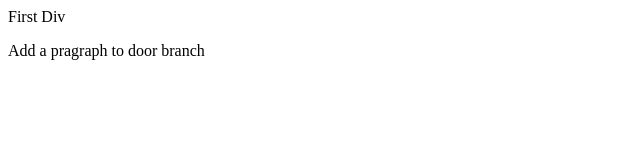
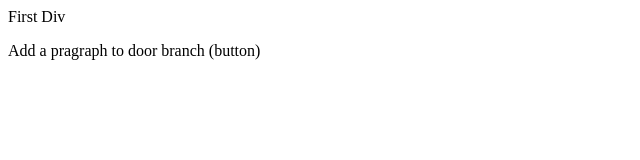
Before and after one commit to osayi-cup/nvidia, a plain HTML site: page index.html in a window 1280 px wide. Shown: the full height of the page, 0-640 px from the left. Drawn offline with Linux system fonts and the light colour scheme.

Commit message:
Modified main

```diff
--- a/index.html
+++ b/index.html
@@ -9,7 +9,7 @@
        First Div
     </div>
   <p>
-     Add a pragraph to door branch
+     Add a pragraph to door branch (button)
   </p>
 
 
```
